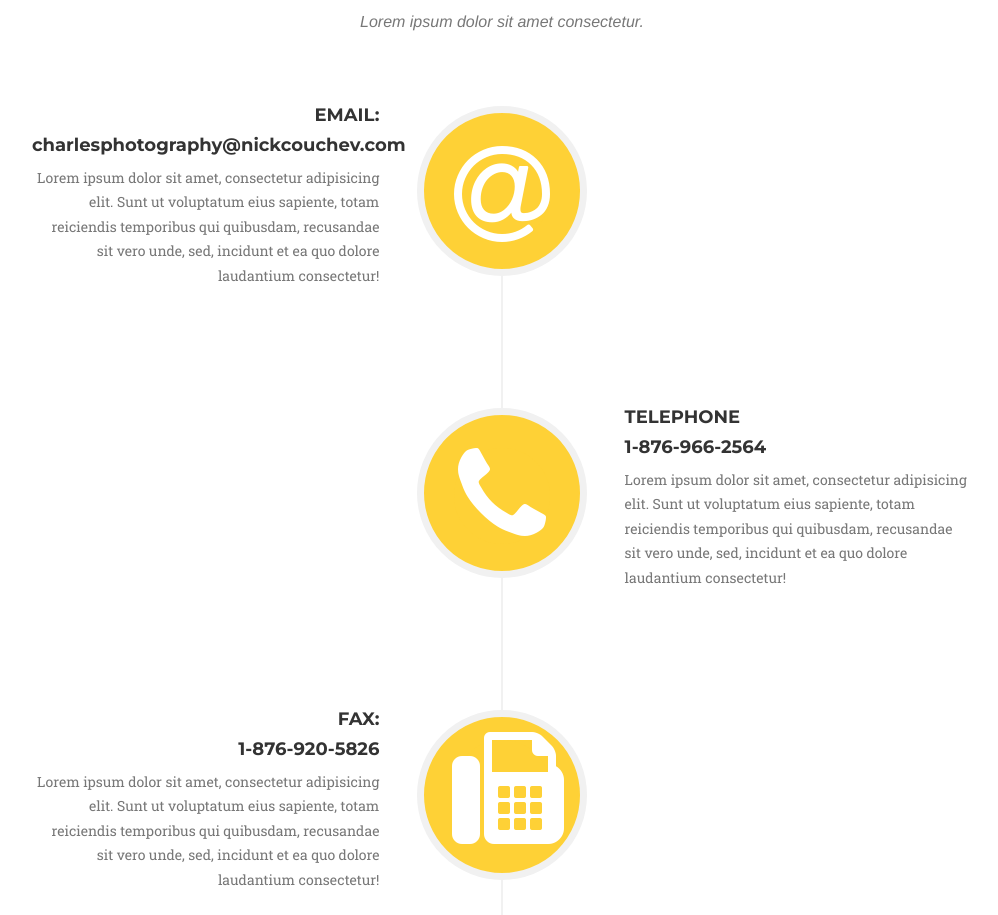
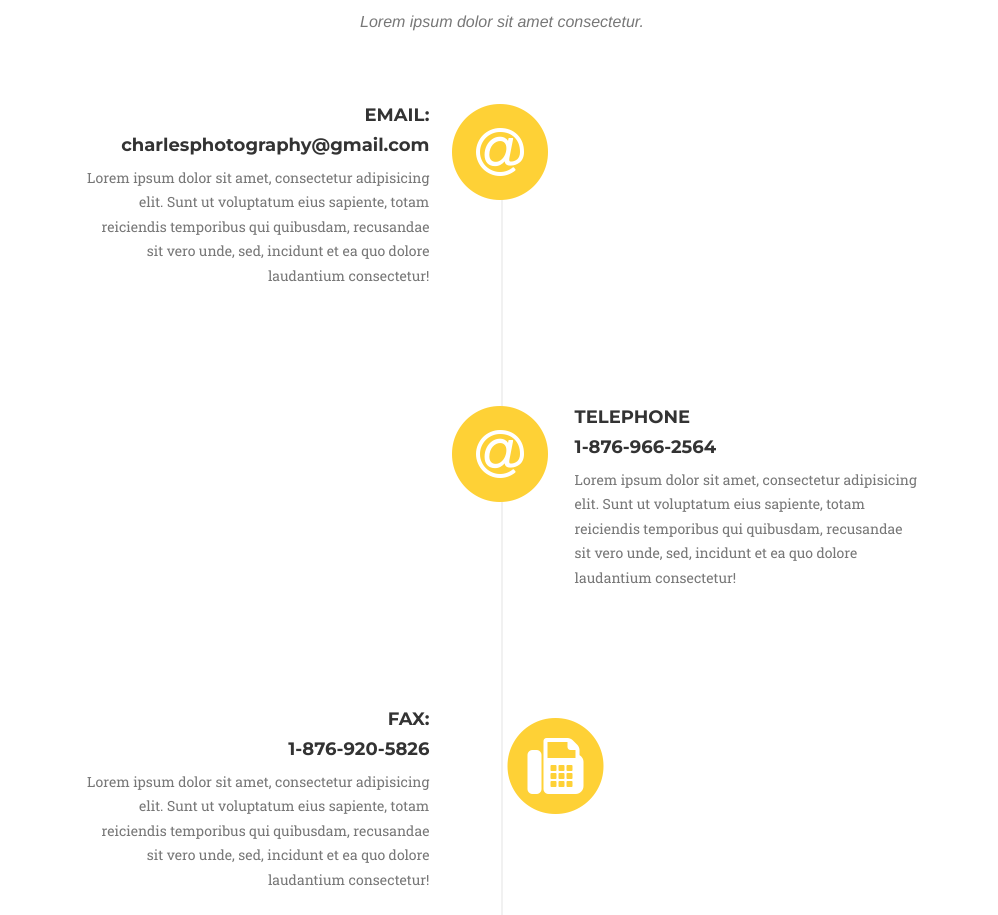
Before and after one commit to Nickcouchev/Charles-Photography, a website: page index.html in a window 1280 px wide. Shown: the part 2860-3775 px from the top of the page, without its empty margins (138-1136 px from the left). Drawn offline with nearby package versions, Linux system fonts and the light colour scheme; a web font is replaced by a local one.

Commit message:
Changed the HomeScreen

```diff
--- a/css/agency.css
+++ b/css/agency.css
@@ -476,6 +476,7 @@
     float: left;
     padding: 0 20px 20px 30px;
     text-align: right;
+      margin: 0 20px;
   }
   .timeline > li .timeline-image {
     width: 100px;
@@ -492,6 +493,7 @@
     float: right;
     text-align: left;
     padding: 0 30px 20px 20px;
+      margin: 0 9px;
   }
 }
 @media (min-width: 992px) {
@@ -500,6 +502,7 @@
   }
   .timeline > li .timeline-panel {
     padding: 0 20px 20px;
+      margin: 0 40px;
   }
   .timeline > li .timeline-image {
     width: 150px;
@@ -513,6 +516,7 @@
   }
   .timeline > li.timeline-inverted > .timeline-panel {
     padding: 0 20px 20px;
+      margin: 0 30px;
   }
 }
 @media (min-width: 1200px) {
@@ -521,6 +525,7 @@
   }
   .timeline > li .timeline-panel {
     padding: 0 20px 20px 100px;
+      margin: 0 50px;
   }
   .timeline > li .timeline-image {
     width: 170px;
@@ -532,6 +537,7 @@
   }
   .timeline > li.timeline-inverted > .timeline-panel {
     padding: 0 100px 20px 20px;
+      margin: 0 50px;
   }
 }
 .team-member {
--- a/css/style.css
+++ b/css/style.css
@@ -17,15 +17,7 @@
     width: 235px;
     height: 235px;
 }
-.team-row{
-    left: 50%;
-    margin-left: -50px;
 
-}
-.team-member{
-    position: relative;
-    left: 50%
-}
 .contact-img-cont{
     position: relative;
     top: 25px;
@@ -39,3 +31,104 @@
     position: absolute;
     bottom: 10px;
 }
+.test{
+    width: 100%;
+    height: 100%;
+}
+.timeline-heading{
+    position: relative;
+}
+/*.img-container{
+    left: 0;
+  margin-left: 0;
+  width: 80px;
+  height: 80px;
+  position: absolute;
+  z-index: 100;
+  background-color: #fed136;
+
+}
+@media (min-width: 768px) {
+  .img-container {
+    width: 100px;
+    height: 100px;
+    left: 50%;
+    margin-left: -50px;
+      background-color: black;
+  }
+}
+}@media (min-width: 992px) {
+  .img-container {
+    width: 150px;
+    height: 150px;
+    margin-left: -75px;
+    background-color: aqua
+  }
+}
+@media (min-width: 1200px) {
+  .img-container {
+    width: 170px;
+    height: 170px;
+    margin-left: -85px;
+      background-color: red;
+   }
+}*/
+
+.img-cont {
+    left: -4px;
+  margin-left: -3%;
+  position: absolute;
+  z-index: 100;
+  color: white;
+  border-radius: 100%;
+  text-align: center;
+  top: -10px;
+}
+@media (min-width: 500px) {
+  .img-cont{
+    margin-left: -11px;
+
+  }
+}
+@media (min-width: 768px) {
+  .img-cont{
+    left: 50%;
+    margin-left: -50px;
+
+  }
+}
+}@media (min-width: 992px) {
+  .img-cont{
+      background-color: red;
+    margin-left: -75px;
+  }
+}
+@media (min-width: 1200px) {
+    .img-cont{
+        margin-left: -58px
+    }
+}
+@media (min-width: 768px) {
+  .email{
+    left: 50%;
+    margin-left: -50px;
+
+  }
+}
+#about{
+    max-height: 1700px;
+    height: 90%
+}
+.container{
+    margin: 0 auto;
+}
+@media (min-width: 1200px) {
+  .timeline-panel{
+    margin:0 50px;
+  }
+}
+}@media (min-width: 992px) {
+  .timeline-panel{
+    margin:0 50px;
+  }
+}
--- a/index.html
+++ b/index.html
@@ -231,28 +231,25 @@
                 <div class="col-lg-12">
                     <ul class="timeline">
                         <li>
-                            <div class="timeline-image">
-                                <span class="fa-stack fa-4x contact-img-cont">
-                                    <i class="fa fa-circle fa-stack-2x text-primary"></i>
-                                    <i class="fa fa-at fa-stack-2x fa-inverse contact-img"></i>
-                                </span>
+                            <div class="fa-stack fa-4x img-cont">
+                                <i class="fa fa-circle fa-stack-2x text-primary"></i>
+                                <i class="fa fa-at fa-stack-1x fa-inverse"></i>
                             </div>
                             <div class="timeline-panel">
                                 <div class="timeline-heading">
                                     <h4>Email:</h4>
-                                    <h4 class="subheading">charlesphotography@nickcouchev.com</h4>
+                                    <h4 class="subheading email">charlesphotography@gmail.com</h4>
                                 </div>
-                                <div class="timeline-body">
+                                <div class="timeline-body ">
                                     <p class="text-muted">Lorem ipsum dolor sit amet, consectetur adipisicing elit. Sunt ut voluptatum eius sapiente, totam reiciendis temporibus qui quibusdam, recusandae sit vero unde, sed, incidunt et ea quo dolore laudantium consectetur!</p>
                                 </div>
                             </div>
                         </li>
+
                         <li class="timeline-inverted">
-                            <div class="timeline-image">
-                                <span class="fa-stack fa-4x contact-img-cont">
+                            <div class="fa-stack fa-4x img-cont">
                                     <i class="fa fa-circle fa-stack-2x text-primary"></i>
-                                    <i class="fa fa-phone fa-stack-2x fa-inverse contact-img"></i>
-                                </span>
+                                    <i class="fa fa-at fa-stack-1x fa-inverse"></i>
                             </div>
                             <div class="timeline-panel">
                                 <div class="timeline-heading">
@@ -265,12 +262,10 @@
                             </div>
                         </li>
                         <li>
-                            <div class="timeline-image">
-                                <span class="fa-stack fa-4x contact-img-cont fax-container">
-                                    <i class="fa fa-circle fa-stack-2x text-primary"></i>
-                                    <i class="fa fa-fax fa-stack-2x fa-inverse contact-fax"></i>
-                                </span>
-                            </div>
+                            <span class="fa-stack fa-4x">
+                                <i class="fa fa-circle fa-stack-2x text-primary"></i>
+                                <i class="fa fa-fax fa-stack-1x fa-inverse"></i>
+                            </span>
                             <div class="timeline-panel">
                                 <div class="timeline-heading">
                                     <h4>Fax:</h4>
@@ -342,6 +337,21 @@
                             <img src="img/team/charles.jpg" class="img-responsive img-circle team-img" alt="">
                             <h4>Charles Rockhead</h4>
                             <p class="text-muted">Lead Scientist</p>
+                            <ul class="list-inline social-buttons">
+                                <li><a href="#"><i class="fa fa-twitter"></i></a>
+                                </li>
+                                <li><a href="#"><i class="fa fa-facebook"></i></a>
+                                </li>
+                                <li><a href="#"><i class="fa fa-linkedin"></i></a>
+                                </li>
+                            </ul>
+                        </div>
+                    </div>
+                    <div class="col-sm-4">
+                        <div class="team-member">
+                            <img src="img/team/ally.jpg" class="img-responsive img-circle team-img" alt="">
+                            <h4>Allaiyah Bartley</h4>
+                            <p class="text-muted">Marketing Manager</p>
                             <ul class="list-inline social-buttons">
                                 <li><a href="#"><i class="fa fa-twitter"></i></a>
                                 </li>
```
Also changed, not shown: img/team/ally.jpg (added).
